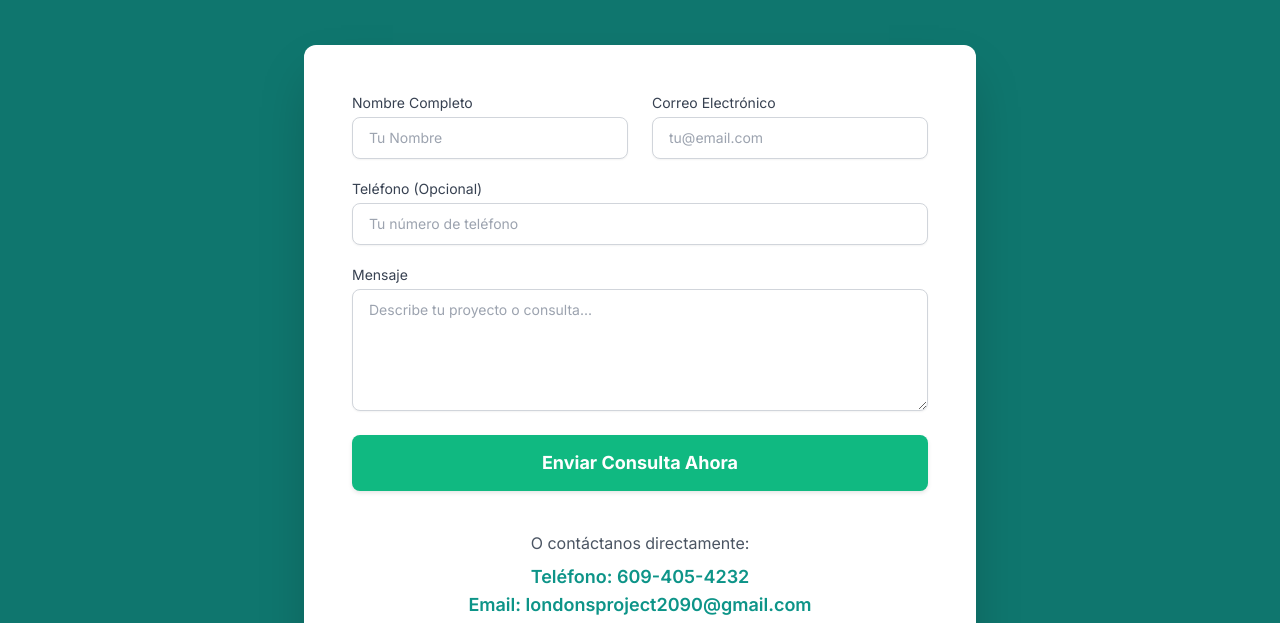
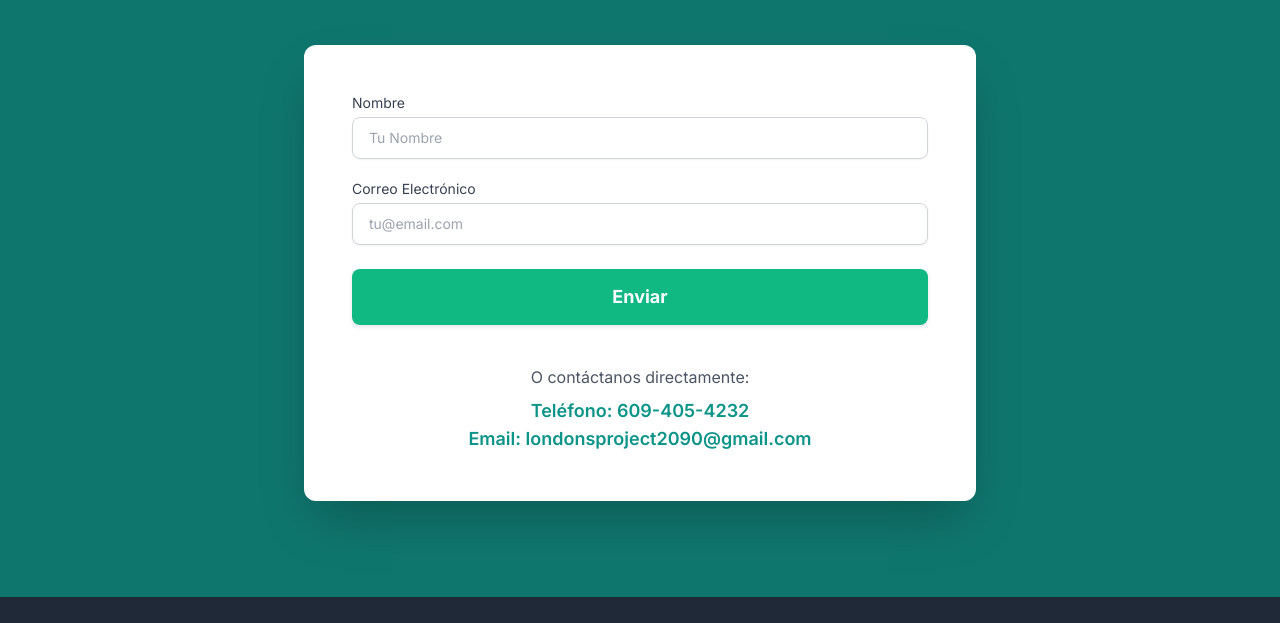
Before and after one commit to fabiologo2090/LONDONS-PROJECT, a plain HTML site: page index.html in a window 1280 px wide. Shown: the part 4220-4843 px from the top of the page. Drawn offline with nearby package versions, Linux system fonts and the light colour scheme.

Commit message:
Update index.html

```diff
--- a/index.html
+++ b/index.html
@@ -347,30 +347,17 @@
             <h2 class="text-3xl md:text-4xl font-bold mb-6 text-center animate-on-scroll" data-lang-es="¿Listo para Mejorar tu Aislamiento?" data-lang-en="Ready to Improve Your Insulation?">¿Listo para Mejorar tu Aislamiento?</h2>
             <p class="text-lg text-center mb-12 max-w-xl mx-auto animate-on-scroll" style="transition-delay: 0.05s;" data-lang-es="Contacta con LONDON'S PROJECT hoy mismo para una consulta gratuita y descubre cómo el Spray Foam puede transformar tu propiedad." data-lang-en="Contact LONDON'S PROJECT today for a free consultation and discover how Spray Foam can transform your property.">Contacta con LONDON'S PROJECT hoy mismo para una consulta gratuita y descubre cómo el Spray Foam puede transformar tu propiedad.</p>
             <div class="max-w-2xl mx-auto bg-white text-gray-800 p-8 sm:p-10 md:p-12 rounded-xl shadow-2xl animate-on-scroll" style="transition-delay: 0.1s;">
-                <form name="contact-spray-foam" method="POST" data-netlify="true">
-                    <input type="hidden" name="form-name" value="contact-spray-foam">
-                    <div class="grid sm:grid-cols-2 gap-x-6 gap-y-5 mb-5">
-                        <div>
-                            <label for="sf-name" class="block text-sm font-medium text-gray-700 mb-1" data-lang-es="Nombre Completo" data-lang-en="Full Name">Nombre Completo</label>
-                            <input type="text" name="sf-name" id="sf-name" required class="mt-1 block w-full px-4 py-2.5 border border-gray-300 rounded-lg shadow-sm focus:outline-none sm:text-sm" placeholder="Tu Nombre" data-lang-es-placeholder="Tu Nombre" data-lang-en-placeholder="Your Name">
-                        </div>
-                        <div>
-                            <label for="sf-email" class="block text-sm font-medium text-gray-700 mb-1" data-lang-es="Correo Electrónico" data-lang-en="Email Address">Correo Electrónico</label>
-                            <input type="email" name="sf-email" id="sf-email" required class="mt-1 block w-full px-4 py-2.5 border border-gray-300 rounded-lg shadow-sm focus:outline-none sm:text-sm" placeholder="tu@email.com" data-lang-es-placeholder="tu@email.com" data-lang-en-placeholder="you@email.com">
-                        </div>
+                <form name="contact" method="POST" data-netlify="true">
+                    <input type="hidden" name="form-name" value="contact">
+                    <div class="mb-5">
+                        <label for="name-new" class="block text-sm font-medium text-gray-700 mb-1" data-lang-es="Nombre" data-lang-en="Name">Nombre</label>
+                        <input type="text" name="name" id="name-new" required class="mt-1 block w-full px-4 py-2.5 border border-gray-300 rounded-lg shadow-sm focus:outline-none sm:text-sm" placeholder="Tu Nombre" data-lang-es-placeholder="Tu Nombre" data-lang-en-placeholder="Your Name"/>
                     </div>
-                    <div class="mb-5">
-                        <label for="sf-phone" class="block text-sm font-medium text-gray-700 mb-1" data-lang-es="Teléfono (Opcional)" data-lang-en="Phone (Optional)">Teléfono (Opcional)</label>
-                        <input type="tel" name="sf-phone" id="sf-phone" class="mt-1 block w-full px-4 py-2.5 border border-gray-300 rounded-lg shadow-sm focus:outline-none sm:text-sm" placeholder="Tu número de teléfono" data-lang-es-placeholder="Tu número de teléfono" data-lang-en-placeholder="Your phone number">
-                    </div>
-                    <div class="mb-6">
-                        <label for="sf-message" class="block text-sm font-medium text-gray-700 mb-1" data-lang-es="Mensaje" data-lang-en="Message">Mensaje</label>
-                        <textarea name="sf-message" id="sf-message" rows="5" required class="mt-1 block w-full px-4 py-2.5 border border-gray-300 rounded-lg shadow-sm focus:outline-none sm:text-sm" placeholder="Describe tu proyecto o consulta..." data-lang-es-placeholder="Describe tu proyecto o consulta..." data-lang-en-placeholder="Tell us about your project or inquiry..."></textarea>
+                    <div class="mb-6"> <label for="email-new" class="block text-sm font-medium text-gray-700 mb-1" data-lang-es="Correo Electrónico" data-lang-en="Email">Correo Electrónico</label>
+                        <input type="email" name="email" id="email-new" required class="mt-1 block w-full px-4 py-2.5 border border-gray-300 rounded-lg shadow-sm focus:outline-none sm:text-sm" placeholder="tu@email.com" data-lang-es-placeholder="tu@email.com" data-lang-en-placeholder="you@email.com"/>
                     </div>
                     <div>
-                        <button type="submit" class="w-full bg-emerald-500 hover:bg-emerald-600 text-white font-bold py-3.5 px-6 rounded-lg text-lg cta-button" data-lang-es="Enviar Consulta Ahora" data-lang-en="Send Inquiry Now">
-                            Enviar Consulta Ahora
-                        </button>
+                        <button type="submit" class="w-full bg-emerald-500 hover:bg-emerald-600 text-white font-bold py-3.5 px-6 rounded-lg text-lg cta-button" data-lang-es="Enviar" data-lang-en="Send">Enviar</button>
                     </div>
                 </form>
                  <div class="mt-10 text-center">
```
